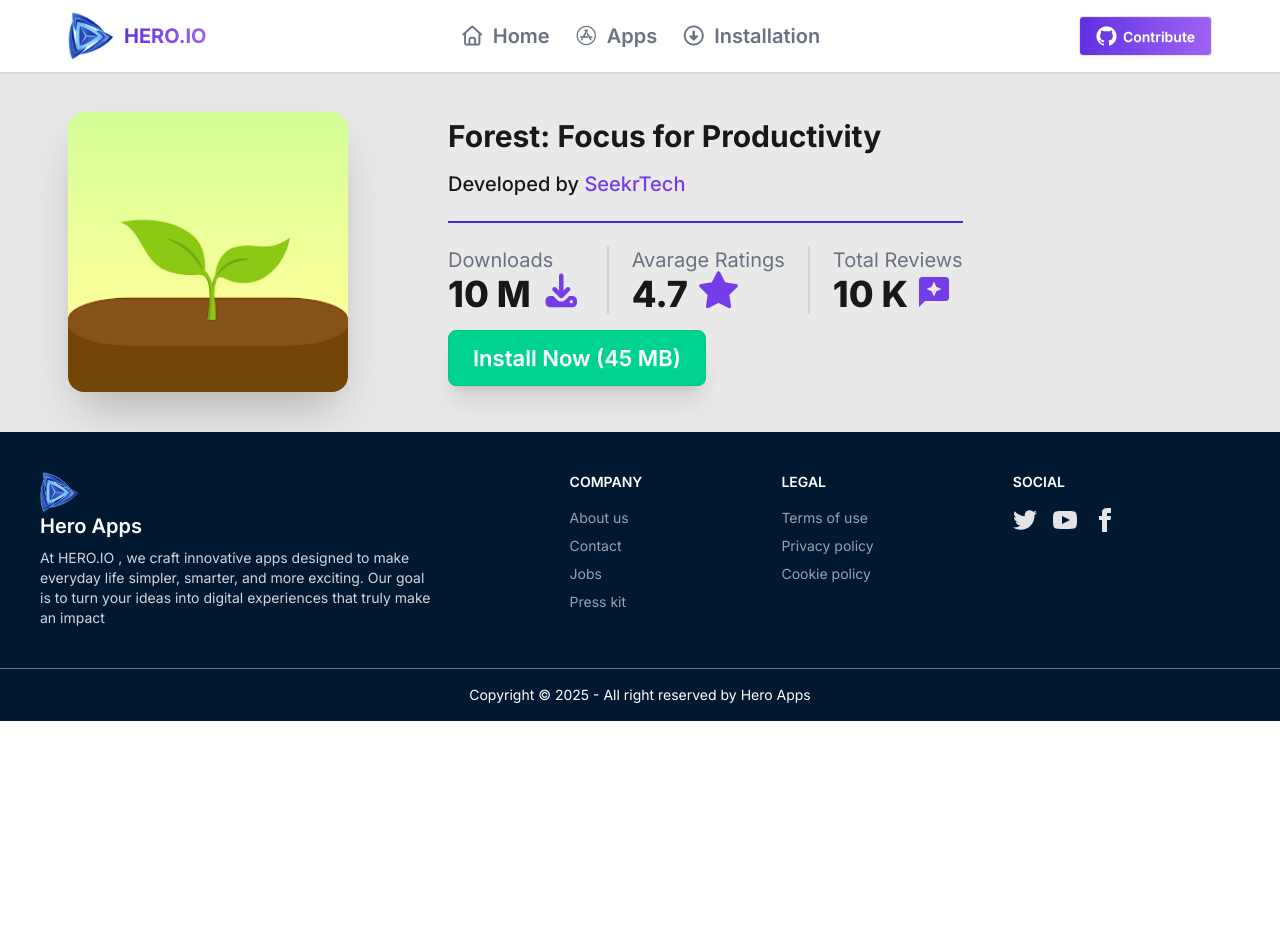
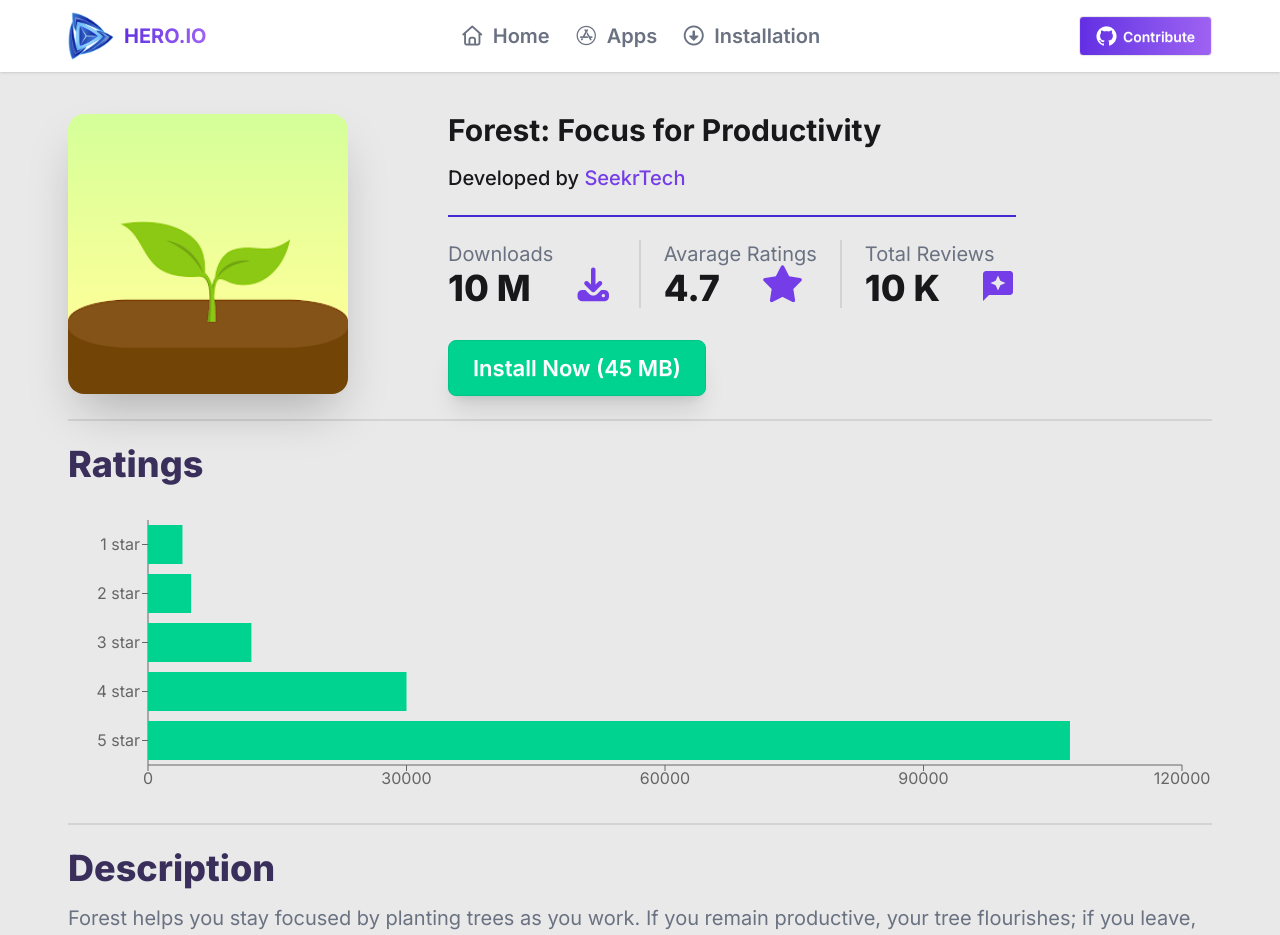
Before and after one commit to Shafiul2323/PHA-8, a React (Vite) app: page /apps/1 in a window 1280 px wide. Shown: the top 935 px of the page. Before the commit the page ends 800 px from the top, so only its background shows below. Built offline with nearby package versions, Linux system fonts and the light colour scheme.

Commit message:
Rechart and installation page

```diff
--- a/package.json
+++ b/package.json
@@ -10,12 +10,17 @@
     "preview": "vite preview"
   },
   "dependencies": {
+    "@emotion/react": "^11.14.0",
+    "@emotion/style": "^0.8.0",
+    "@emotion/styled": "^11.14.1",
+    "@mui/x-charts": "^8.14.0",
     "@tailwindcss/vite": "^4.1.14",
     "react": "^19.1.1",
     "react-dom": "^19.1.1",
     "react-icons": "^5.5.0",
     "react-router": "^7.9.3",
     "react-router-dom": "^7.9.4",
+    "recharts": "^3.2.1",
     "tailwindcss": "^4.1.14"
   },
   "devDependencies": {
--- a/src/components/AppCard/AppCard.jsx
+++ b/src/components/AppCard/AppCard.jsx
@@ -1,5 +1,7 @@
 import React from 'react';
 import { Link } from 'react-router';
+import { MdOutlineFileDownload } from "react-icons/md";
+import { FaStar } from "react-icons/fa";
 
 const AppCard = ({ AppData }) => {
     const {id, image, title, downloads, ratingAvg } = AppData || {};
@@ -14,8 +16,14 @@
                         <h2 className="card-title text-center mt-4">{title}</h2>
                     </div>
                     <div className='flex justify-between px-4 my-2'>
-                        <p className='bg-gray-200 py-1 px-3 rounded-xl'>{downloads}</p>
-                        <p className='bg-gray-200 py-1 px-3 rounded-xl'>{ratingAvg}</p>
+                        <div className='flex gap-1 items-center bg-gray-200 py-1 px-3 rounded-xl'>
+                            <MdOutlineFileDownload />
+                            <p>{downloads}</p>
+                        </div>
+                        <div className='flex gap-1 items-center bg-gray-200 py-1 px-3 rounded-xl'>
+                            <FaStar />
+                            <p>{ratingAvg}</p>
+                        </div>
                     </div>
                 </div>
             </div>
--- /dev/null
+++ b/src/components/Barchart/Barchart.jsx
@@ -0,0 +1,27 @@
+import React from 'react';
+import {
+  BarChart,
+  Bar,
+  XAxis,
+  YAxis,
+  Tooltip,
+  ResponsiveContainer,
+  CartesianGrid,
+} from 'recharts';
+
+const Barchart = ({ ratings }) => {
+    return (
+        <div className="w-full h-[300px]">
+            <ResponsiveContainer width="100%" height="100%">
+                <BarChart layout="vertical" data={ratings} margin={{ top: 20, right: 30, left: 20, bottom: 5 }}>
+                    <XAxis type="number" />
+                    <YAxis dataKey="name" type="category" />
+                    <Tooltip />
+                    <Bar dataKey="count" fill="#00D390" />
+                </BarChart>
+            </ResponsiveContainer>
+        </div>
+    );
+};
+
+export default Barchart;
--- a/src/components/Footer/Footer.jsx
+++ b/src/components/Footer/Footer.jsx
@@ -5,7 +5,10 @@
     return (
         <footer className="footer sm:footer-horizontal bg-[#001931] text-neutral-content border-b-1 border-gray-500 p-10">
             <aside>
-                <div className='flex items-center gap-1'><span className='text-xl font-semibold text-white'><img src={LogoImage} className='w-10 h-10' />Hero Apps</span></div>
+                <div className='flex items-center gap-1'>
+                    <img src={LogoImage} className='w-10 h-10' />
+                    <span className='text-xl font-semibold text-white'>Hero Apps</span>
+                </div>
                 <p className='text-gray-300'>At HERO.IO , we craft innovative apps designed to make<br />everyday life simpler, smarter, and more exciting. Our goal<br />is to turn your ideas into digital experiences that truly make <br />an impact</p>
             </aside>
             <nav className='text-gray-400'>
--- a/src/pages/AppDetails/AppDetails.jsx
+++ b/src/pages/AppDetails/AppDetails.jsx
@@ -1,28 +1,21 @@
 import React from 'react';
 import { useLoaderData, useParams } from 'react-router';
 import { MdReviews } from "react-icons/md";
+import Barchart from '../../components/Barchart/Barchart';
 
 const AppDetails = () => {
     const { id } = useParams();
     const AppId = parseInt(id);
     const AppsData = useLoaderData();
     const AppData = AppsData.find(App => App.id === AppId);
-    const { image, title, companyName, description, size, reviews, ratingAvg, downloads, } = AppData || {};
-    const {
-        ratings: [
-            { count: oneStarCount },
-            { count: twoStarCount },
-            { count: threeStarCount },
-            { count: fourStarCount },
-            { count: fiveStarCount }
-        ] = []
-    } = AppData || {};
+    const { image, title, companyName, description, size, reviews, ratingAvg, downloads, ratings = [] } = AppData || {};
+
 
 
     return (
-        <div className='bg-[#E9E9E9] py-10'>
-            <div className='flex flex-col md:flex-row items-center gap-25 px-17 mx-auto'>
-                <img src={image} className='w-70 h-70 rounded-2xl shadow-2xl'/>
+        <div className='bg-[#E9E9E9] py-10 px-17'>
+            <div className='flex flex-col md:flex-row items-center gap-25'>
+                <img src={image} className='w-70 h-70 rounded-2xl shadow-2xl' />
                 <div>
                     <h2 className='text-3xl font-bold'>{title}</h2>
                     <p className='text-xl pt-4 font-medium'>Developed by <span className='text-[#743DE7]'>{companyName}</span></p>
@@ -32,7 +25,7 @@
                             <p className='text-xl text-gray-500'>Downloads</p>
                             <div className='flex gap-2'>
                                 <h2 className='text-4xl font-extrabold'>{downloads}</h2>
-                                <i className="fa-solid fa-download text-4xl text-[#743DE7]"></i>
+                                <i className="fa-solid fa-download text-4xl text-[#743DE7] ml-8"></i>
                             </div>
                         </div>
 
@@ -42,7 +35,7 @@
                             <p className='text-xl text-gray-500'>Avarage Ratings</p>
                             <div className='flex gap-2'>
                                 <h2 className='text-4xl font-extrabold'>{ratingAvg}</h2>
-                                <i className="fa-solid fa-star text-4xl text-[#743DE7]"></i>
+                                <i className="fa-solid fa-star text-4xl text-[#743DE7] ml-8"></i>
                             </div>
                         </div>
 
@@ -52,15 +45,24 @@
                             <p className='text-xl text-gray-500'>Total Reviews</p>
                             <div className='flex gap-2'>
                                 <h2 className='text-4xl font-extrabold'>{reviews}</h2>
-                                <MdReviews className='text-4xl text-[#743DE7]'/>
+                                <MdReviews className='text-4xl text-[#743DE7] ml-8' />
                             </div>
                         </div>
                     </div>
-                    <button className='btn shadow-xl hover:shadow-2xl btn-xl skeleton bg-success btn-success text-white mt-4'>Install Now ({size} MB)</button>
+                    <button className='btn shadow-xl hover:shadow-2xl btn-xl skeleton bg-success btn-success text-white mt-8'>Install Now ({size} MB)</button>
                 </div>
             </div>
-            <div></div>
-            <div></div>
+            <div className="divider"></div>
+            <div>
+                <h2 className='text-4xl font-extrabold text-[#392F5A] pb-4'>Ratings</h2>
+                <Barchart ratings={ratings}/>
+            </div>
+
+            <div className="divider"></div>
+            <div>
+                <h2 className='text-4xl font-extrabold text-[#392F5A] pb-4'>Description</h2>
+                <p className='text-xl text-gray-500'>{description}</p>
+            </div>
         </div>
     );
 };
--- a/src/pages/Installations/Installations.jsx
+++ b/src/pages/Installations/Installations.jsx
@@ -1,10 +1,13 @@
 import React from 'react';
+import { MdOutlineFileDownload } from "react-icons/md";
+import { FaStar } from "react-icons/fa";
+import testImage from '../../assets/AppIcon1.webp'
 
 const Installations = () => {
 
 
     return (
-        <div className='bg-[#E9E9E9] h-screen'>
+        <div className='bg-[#E9E9E9] h-screen px-17 mx-auto'>
             <div className='bg-[#E9E9E9]'>
                 <div className='flex flex-col items-center text-center py-10'>
                     <div className='flex gap-4'>
@@ -13,7 +16,7 @@
                     </div>
                     <p className='text-gray-500 pt-2'>Explore All Trending Apps on the Market developed by us</p>
                 </div>
-                <div className='flex items-center justify-between px-17'>
+                <div className='flex items-center justify-between'>
                     <p className='text-xl font-semibold underline text-[#743DE7]'><span>0</span> Apps Found</p>
                     <select defaultValue="Sort by Size" className="select">
                         <option disabled={true}>Sort by Size</option>
@@ -25,7 +28,25 @@
             </div>
 
             <div>
-                {/* <p>Product add dynamically</p> */}
+                <div className='flex items-center justify-between bg-white py-3 px-3 rounded-2xl'>
+                    <div className='flex items-center gap-4'>
+                        <img src={testImage} className='w-15 h-15 rounded-2xl'/>
+                        <div>
+                            <h2 className='font-medium'>Forest: Focus for Productivity</h2>
+                            <div className='flex gap-3'>
+                                <div className='flex gap-1 items-center'>
+                                    <MdOutlineFileDownload />
+                                    <p>10</p>
+                                </div>
+                                <div className='flex gap-1 items-cente'>
+                                    <FaStar />
+                                    <p>4.7</p>
+                                </div>
+                            </div>
+                        </div>
+                    </div>
+                    <button className='btn shadow-xl hover:shadow-2xl skeleton bg-success btn-success text-white'>Uninstall</button>
+                </div>
             </div>
         </div>
     );
```
Also changed, not shown: 1 other file (tests, documents, lock files or other folders).
